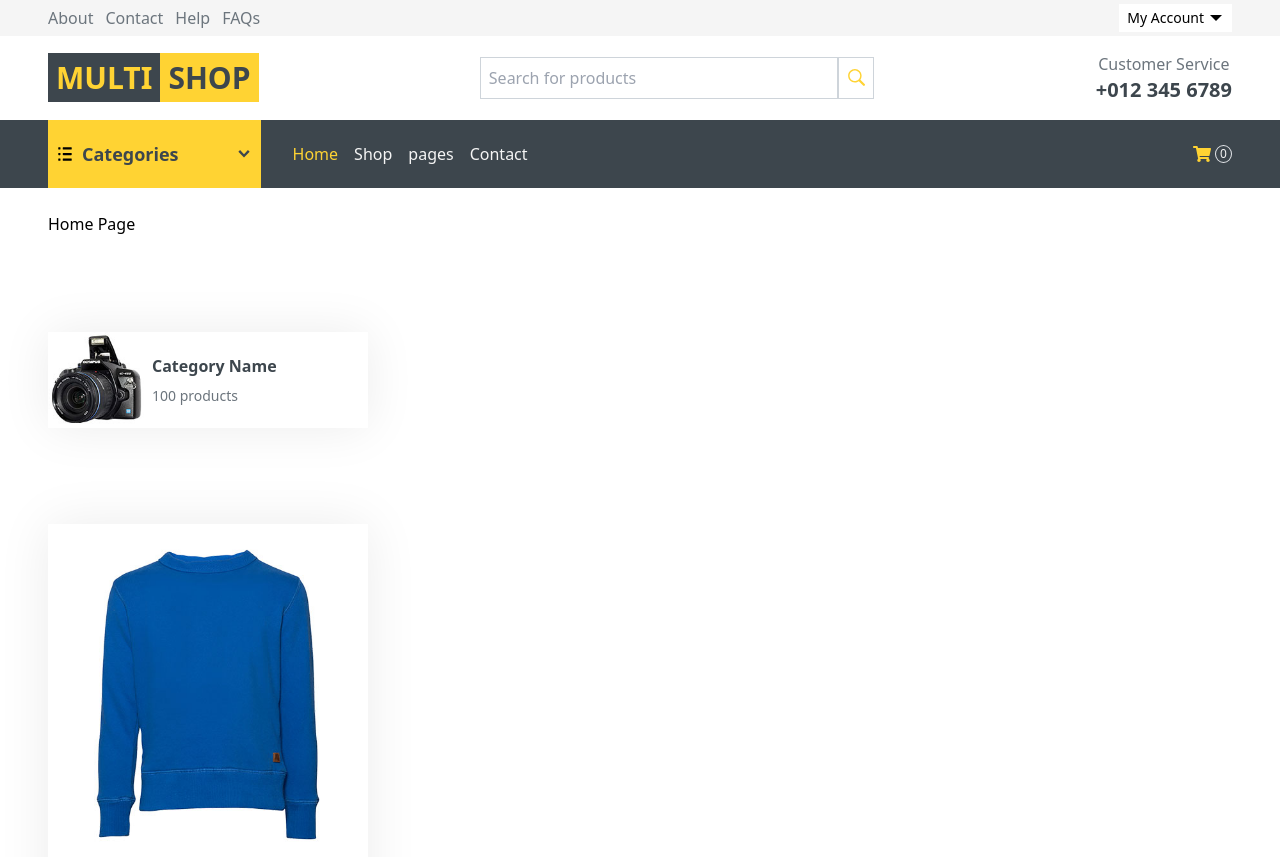
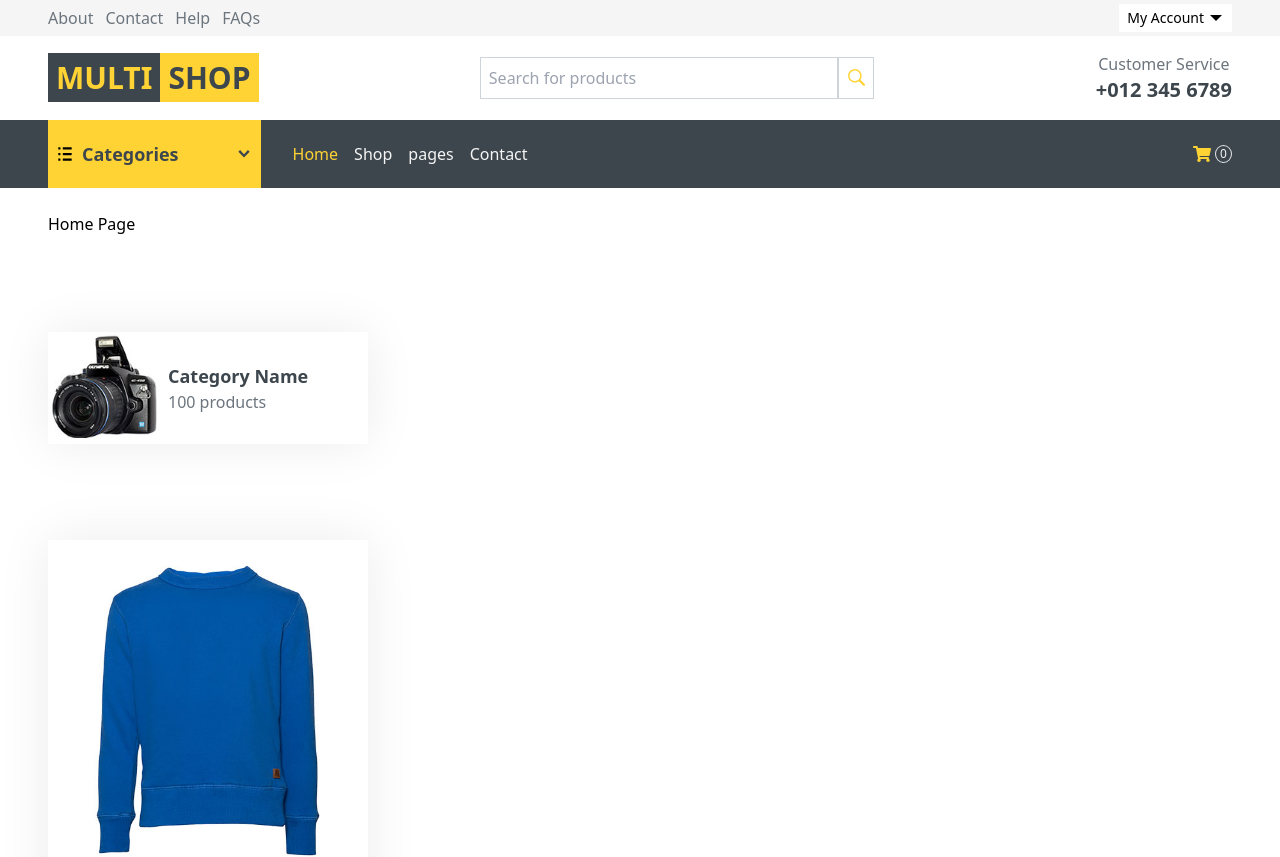
Before and after one commit to Cokejnr7/multishop, a React (Create React App) app: page / in a window 1280 px wide. Shown: the top 857 px of the page. Built offline with nearby package versions, Linux system fonts and the light colour scheme.

Commit message:
mouseenter and mouse leave envent in category item

```diff
--- a/src/components/CategoryItem.js
+++ b/src/components/CategoryItem.js
@@ -1,14 +1,30 @@
+import { useState } from "react";
 import CategoryImg from "./cat-2.jpg";
 
 const CategoryItem = () => {
+  const [hoverState, setHoverState] = useState(false);
+  const handleHover = () => {
+    setHoverState((currentState) => !currentState);
+  };
+
   return (
-    <div className="max-w-xs bg-white flex gap-x-2 item__shadow ">
-      <div>
-        <img src={CategoryImg} alt="" className="w-24 h-full" />
+    <div
+      className="max-w-xs bg-white flex gap-x-2 item__shadow hover:bg-sunGlow"
+      onMouseEnter={handleHover}
+      onMouseLeave={handleHover}
+    >
+      <div className="overflow-hidden">
+        <img
+          src={CategoryImg}
+          alt="category"
+          className={`w-28 h-full transition duration-500 ${
+            hoverState && "scale-125 skew-y-3"
+          }`}
+        />
       </div>
-      <div className="flex flex-col gap-y-2 justify-center">
-        <span className="font-semibold text-marko">Category Name</span>
-        <span className="text-sm text-paleSky">100 products</span>
+      <div className="flex flex-col justify-center">
+        <span className="font-semibold text-marko text-lg">Category Name</span>
+        <span className="text-paleSky">100 products</span>
       </div>
     </div>
   );
--- a/src/components/ProductList.js
+++ b/src/components/ProductList.js
@@ -1,5 +1,7 @@
 const ProductList = () => {
-  return <div>ProductList</div>;
+  return <div>
+
+  </div>;
 };
 
 export default ProductList;
```
